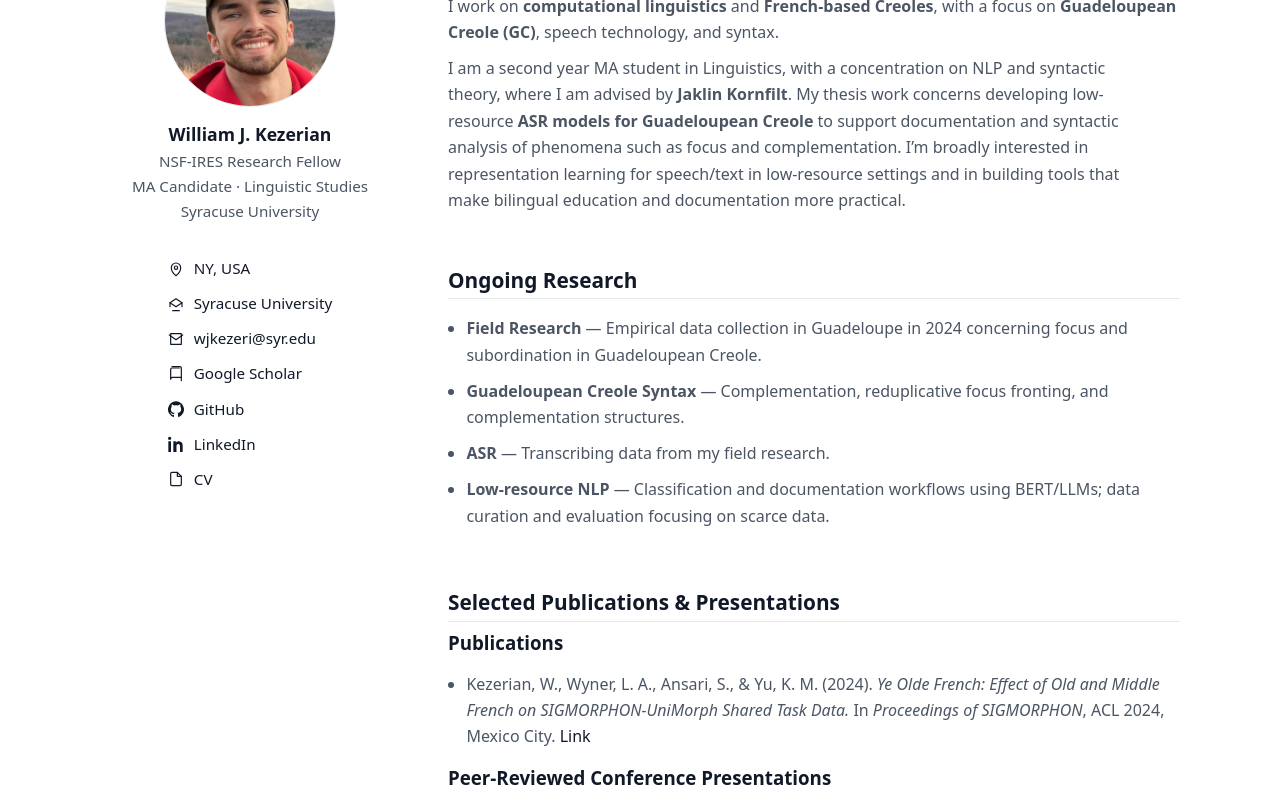
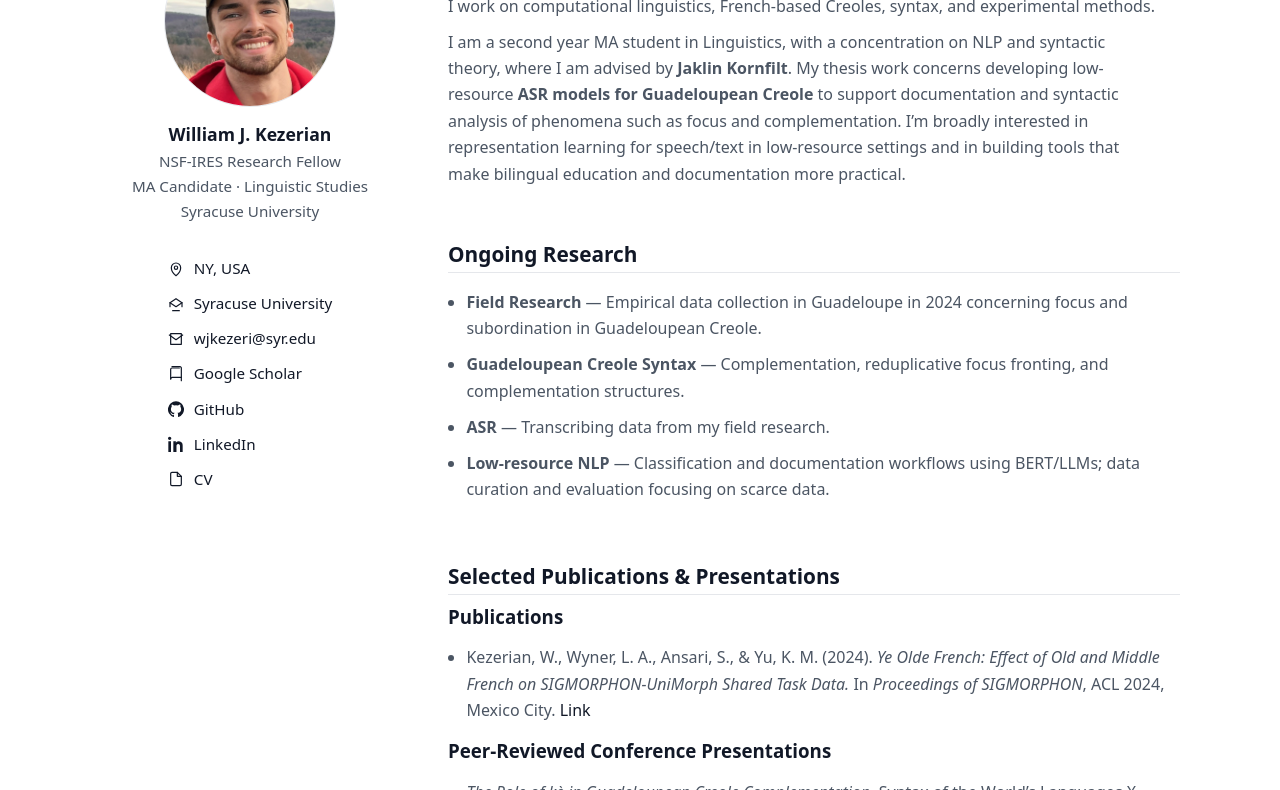
Before and after one commit to williamkezerian/williamkezerian.github.io, a plain HTML site: page index.html in a window 1280 px wide. Shown: the part 170-960 px from the top of the page. Drawn offline with Linux system fonts and the light colour scheme.

Commit message:
Update index.html

```diff
--- a/index.html
+++ b/index.html
@@ -152,8 +152,7 @@
       <section id="about" aria-labelledby="intro">
         <h1 id="intro">Hi, I’m Will.</h1>
         <p class="tagline">
-          I work on <strong>computational linguistics</strong> and <strong>French-based Creoles</strong>, with a focus on
-          <strong>Guadeloupean Creole (GC)</strong>, speech technology, and syntax.
+          I work on computational linguistics, French-based Creoles, syntax, and experimental methods.
         </p>
         <div class="cols">
           <p>
```
